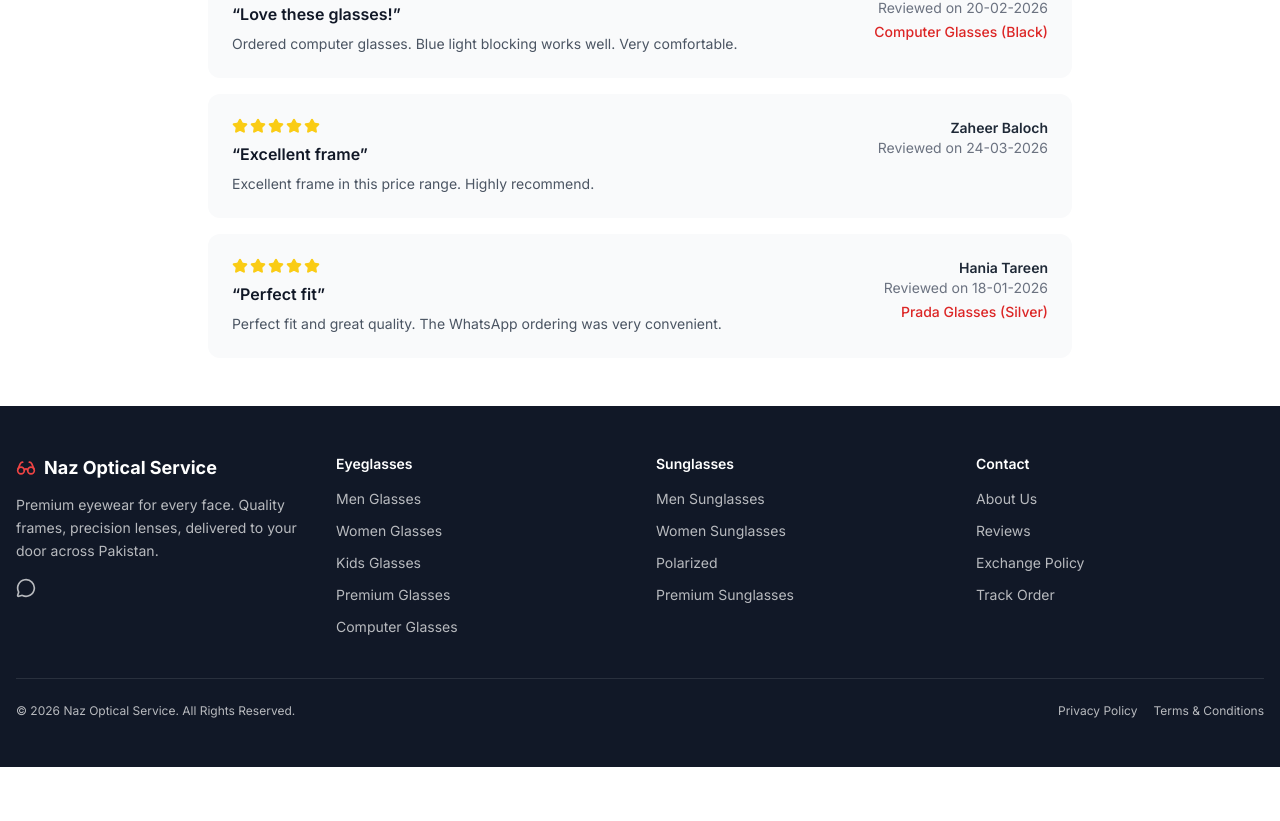
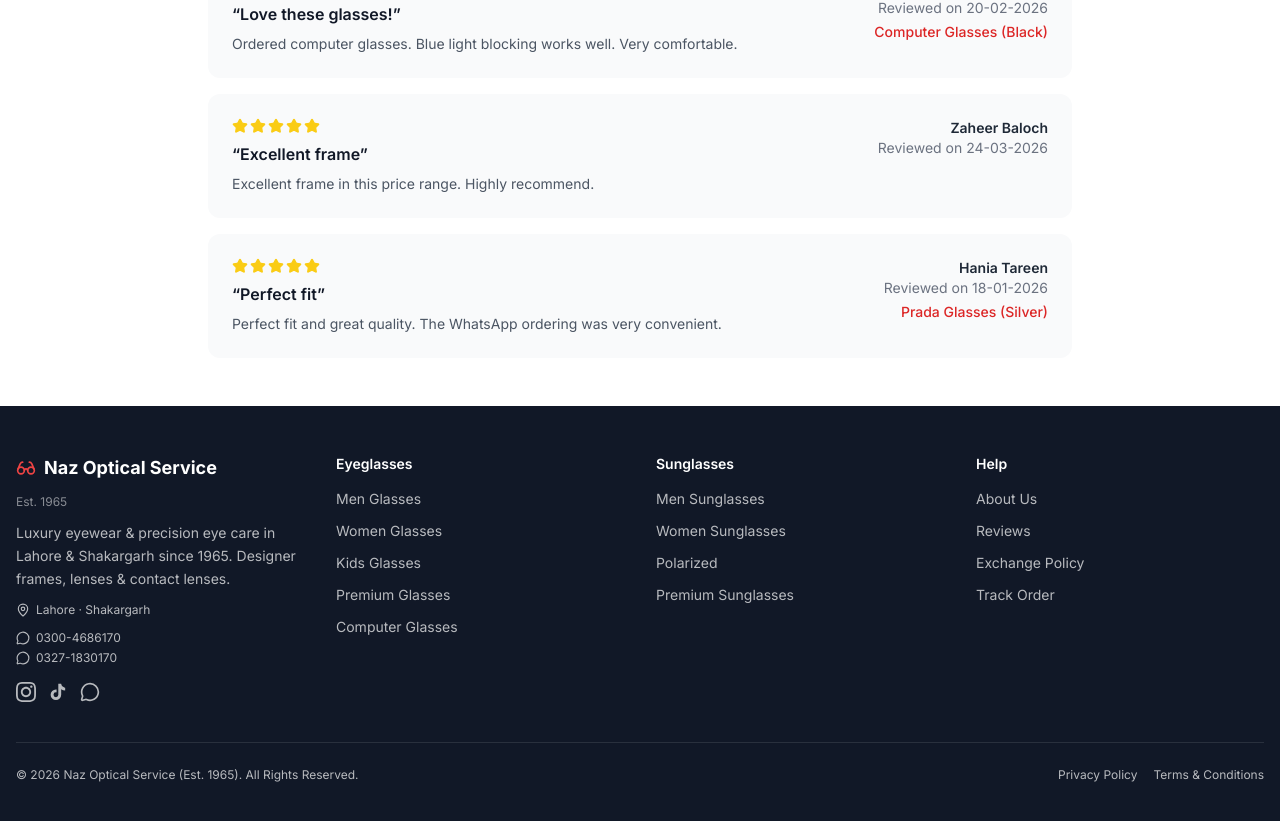
Before and after one commit to zeeshanansir-ai/naz-optical, a Next.js app: page /reviews in a window 1280 px wide. Shown: the part 755-1576 px from the top of the page. Before the commit the page ends 1522 px from the top, so only its background shows below. Built offline with nearby package versions, Linux system fonts and the light colour scheme.

Commit message:
feat: add official business details — est. 1965, dual WhatsApp, Instagram, TikTok, Google Maps, Lahore & Shakargarh

```diff
--- a/src/components/layout/AnnouncementBar.tsx
+++ b/src/components/layout/AnnouncementBar.tsx
@@ -8,8 +8,8 @@ export function AnnouncementBar() {
   if (!visible) return null
   return (
     <div className="bg-red-600 text-white text-sm text-center py-2 px-4 relative">
-      <span className="font-medium">Pay with bank transfer &amp; get 15% discount</span>
-      <span className="hidden sm:inline"> · Free delivery across Pakistan</span>
+      <span className="font-medium">Est. 1965 · Lahore &amp; Shakargarh</span>
+      <span className="hidden sm:inline"> · Free delivery across Pakistan · Designer frames &amp; precision lenses</span>
       <button
         onClick={() => setVisible(false)}
         className="absolute right-3 top-1/2 -translate-y-1/2 hover:opacity-70"
--- a/src/components/layout/Footer.tsx
+++ b/src/components/layout/Footer.tsx
@@ -1,11 +1,11 @@
 import Link from 'next/link'
-import { Glasses, MessageCircle } from 'lucide-react'
-import { SITE_NAME, WHATSAPP_NUMBER } from '@/lib/constants'
+import { Glasses, MessageCircle, MapPin } from 'lucide-react'
+import { SITE_NAME, WHATSAPP_NUMBER, WHATSAPP_NUMBER2, ESTABLISHED, SOCIAL, LOCATIONS } from '@/lib/constants'
 
 const LINKS = {
   'Eyeglasses': ['Men Glasses', 'Women Glasses', 'Kids Glasses', 'Premium Glasses', 'Computer Glasses'],
   'Sunglasses': ['Men Sunglasses', 'Women Sunglasses', 'Polarized', 'Premium Sunglasses'],
-  'Contact':    ['About Us', 'Reviews', 'Exchange Policy', 'Track Order'],
+  'Help':       ['About Us', 'Reviews', 'Exchange Policy', 'Track Order'],
 }
 
 export function Footer() {
@@ -19,9 +19,38 @@ export function Footer() {
               <Glasses className="w-5 h-5 text-red-500" />
               {SITE_NAME}
             </div>
-            <p className="text-sm leading-relaxed">Premium eyewear for every face. Quality frames, precision lenses, delivered to your door across Pakistan.</p>
+            <p className="text-xs text-white/50">Est. {ESTABLISHED}</p>
+            <p className="text-sm leading-relaxed">Luxury eyewear &amp; precision eye care in Lahore &amp; Shakargarh since {ESTABLISHED}. Designer frames, lenses &amp; contact lenses.</p>
+
+            {/* Locations */}
+            <a href={SOCIAL.maps} target="_blank" rel="noopener noreferrer" className="flex items-center gap-1.5 text-xs hover:text-white transition-colors">
+              <MapPin className="w-3.5 h-3.5 shrink-0" />
+              {LOCATIONS.join(' · ')}
+            </a>
+
+            {/* WhatsApp numbers */}
+            <div className="space-y-1 text-xs">
+              <a href={`https://wa.me/${WHATSAPP_NUMBER}`} target="_blank" rel="noopener noreferrer" className="flex items-center gap-1.5 hover:text-green-400 transition-colors">
+                <MessageCircle className="w-3.5 h-3.5 shrink-0" />
+                0300-4686170
+              </a>
+              <a href={`https://wa.me/${WHATSAPP_NUMBER2}`} target="_blank" rel="noopener noreferrer" className="flex items-center gap-1.5 hover:text-green-400 transition-colors">
+                <MessageCircle className="w-3.5 h-3.5 shrink-0" />
+                0327-1830170
+              </a>
+            </div>
+
+            {/* Social icons */}
             <div className="flex gap-3 pt-1">
-              <a href={`https://wa.me/${WHATSAPP_NUMBER}`} target="_blank" rel="noopener noreferrer" className="hover:text-green-400 transition-colors"><MessageCircle className="w-5 h-5" /></a>
+              <a href={SOCIAL.instagram} target="_blank" rel="noopener noreferrer" aria-label="Instagram" className="hover:text-white transition-colors">
+                <svg className="w-5 h-5" fill="currentColor" viewBox="0 0 24 24"><path d="M12 2.163c3.204 0 3.584.012 4.85.07 3.252.148 4.771 1.691 4.919 4.919.058 1.265.069 1.645.069 4.849 0 3.205-.012 3.584-.069 4.849-.149 3.225-1.664 4.771-4.919 4.919-1.266.058-1.644.07-4.85.07-3.204 0-3.584-.012-4.849-.07-3.26-.149-4.771-1.699-4.919-4.92-.058-1.265-.07-1.644-.07-4.849 0-3.204.013-3.583.07-4.849.149-3.227 1.664-4.771 4.919-4.919 1.266-.057 1.645-.069 4.849-.069zm0-2.163c-3.259 0-3.667.014-4.947.072-4.358.2-6.78 2.618-6.98 6.98-.059 1.281-.073 1.689-.073 4.948 0 3.259.014 3.668.072 4.948.2 4.358 2.618 6.78 6.98 6.98 1.281.058 1.689.072 4.948.072 3.259 0 3.668-.014 4.948-.072 4.354-.2 6.782-2.618 6.979-6.98.059-1.28.073-1.689.073-4.948 0-3.259-.014-3.667-.072-4.947-.196-4.354-2.617-6.78-6.979-6.98-1.281-.059-1.69-.073-4.949-.073zm0 5.838c-3.403 0-6.162 2.759-6.162 6.162s2.759 6.163 6.162 6.163 6.162-2.759 6.162-6.163c0-3.403-2.759-6.162-6.162-6.162zm0 10.162c-2.209 0-4-1.79-4-4 0-2.209 1.791-4 4-4s4 1.791 4 4c0 2.21-1.791 4-4 4zm6.406-11.845c-.796 0-1.441.645-1.441 1.44s.645 1.44 1.441 1.44c.795 0 1.439-.645 1.439-1.44s-.644-1.44-1.439-1.44z"/></svg>
+              </a>
+              <a href={SOCIAL.tiktok} target="_blank" rel="noopener noreferrer" aria-label="TikTok" className="hover:text-white transition-colors">
+                <svg className="w-5 h-5" fill="currentColor" viewBox="0 0 24 24"><path d="M19.59 6.69a4.83 4.83 0 0 1-3.77-4.25V2h-3.45v13.67a2.89 2.89 0 0 1-2.88 2.5 2.89 2.89 0 0 1-2.89-2.89 2.89 2.89 0 0 1 2.89-2.89c.28 0 .54.04.79.1V9.01a6.33 6.33 0 0 0-.79-.05 6.34 6.34 0 0 0-6.34 6.34 6.34 6.34 0 0 0 6.34 6.34 6.34 6.34 0 0 0 6.33-6.34V8.69a8.18 8.18 0 0 0 4.78 1.52V6.75a4.85 4.85 0 0 1-1.01-.06z"/></svg>
+              </a>
+              <a href={`https://wa.me/${WHATSAPP_NUMBER}`} target="_blank" rel="noopener noreferrer" aria-label="WhatsApp" className="hover:text-green-400 transition-colors">
+                <MessageCircle className="w-5 h-5" />
+              </a>
             </div>
           </div>
 
@@ -41,7 +70,7 @@ export function Footer() {
         </div>
 
         <div className="border-t border-white/10 pt-6 flex flex-col sm:flex-row items-center justify-between gap-3 text-xs">
-          <p>© {new Date().getFullYear()} {SITE_NAME}. All Rights Reserved.</p>
+          <p>© {new Date().getFullYear()} {SITE_NAME} (Est. {ESTABLISHED}). All Rights Reserved.</p>
           <div className="flex gap-4">
             <Link href="/" className="hover:text-white transition-colors">Privacy Policy</Link>
             <Link href="/" className="hover:text-white transition-colors">Terms & Conditions</Link>
--- a/src/lib/constants.ts
+++ b/src/lib/constants.ts
@@ -8,7 +8,17 @@ export const CATEGORIES: { value: Category; label: string }[] = [
   { value: 'computer',   label: 'Computer Glasses'  },
 ]
 
-export const WHATSAPP_NUMBER = process.env.NEXT_PUBLIC_WHATSAPP_NUMBER ?? '923001234567'
+export const WHATSAPP_NUMBER  = process.env.NEXT_PUBLIC_WHATSAPP_NUMBER ?? '923004686170'
+export const WHATSAPP_NUMBER2 = '923271830170'
 
-export const SITE_NAME = 'Naz Optical Service'
-export const SITE_TAGLINE = 'Premium Quality & Precision Lenses'
+export const SITE_NAME     = 'Naz Optical Service'
+export const SITE_TAGLINE  = 'Premium Quality & Precision Lenses'
+export const ESTABLISHED   = '1965'
+
+export const SOCIAL = {
+  instagram: 'https://www.instagram.com/nazopticalservice',
+  tiktok:    'https://www.tiktok.com/@nazopticalservice.pk',
+  maps:      'https://www.google.com/maps/place/NAZ+OPTICAL+SERVICE+-+TOWNSHIP/@31.455833,74.3157701,17z',
+}
+
+export const LOCATIONS = ['Lahore', 'Shakargarh']
```
